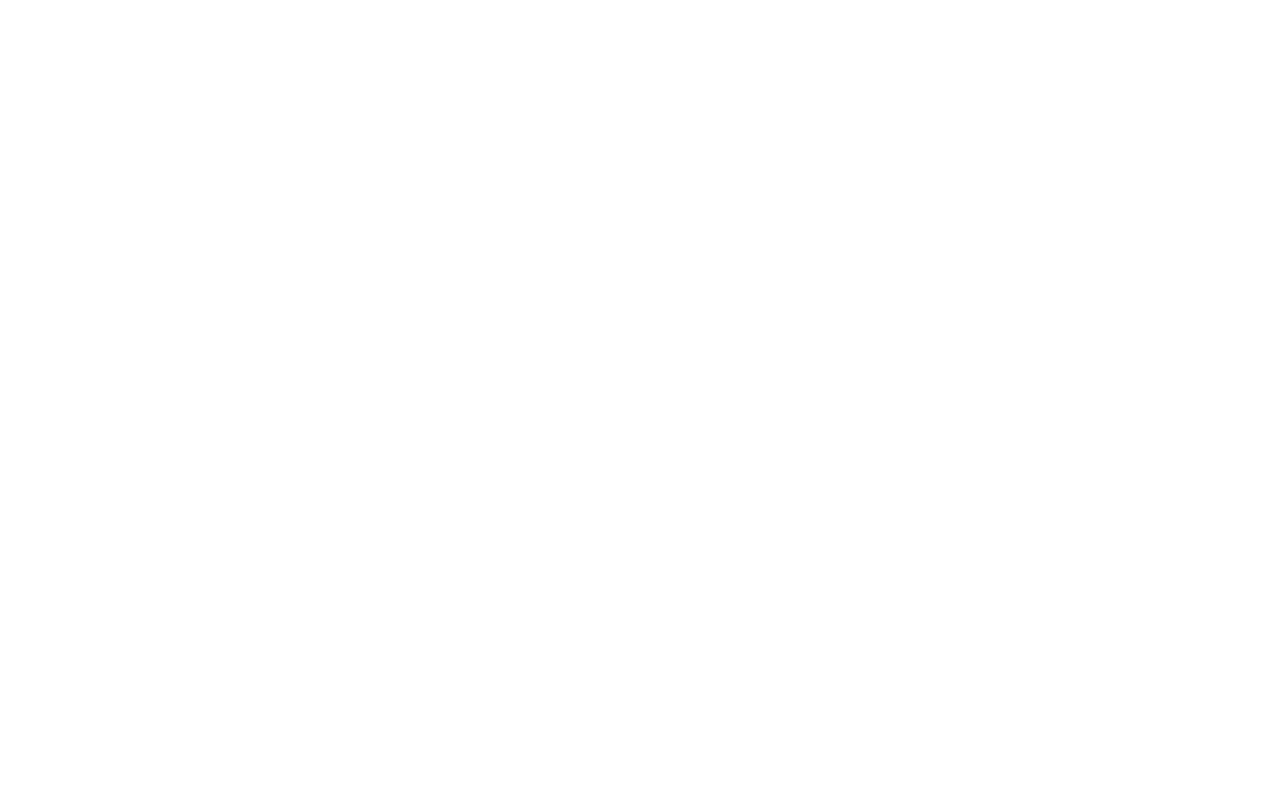
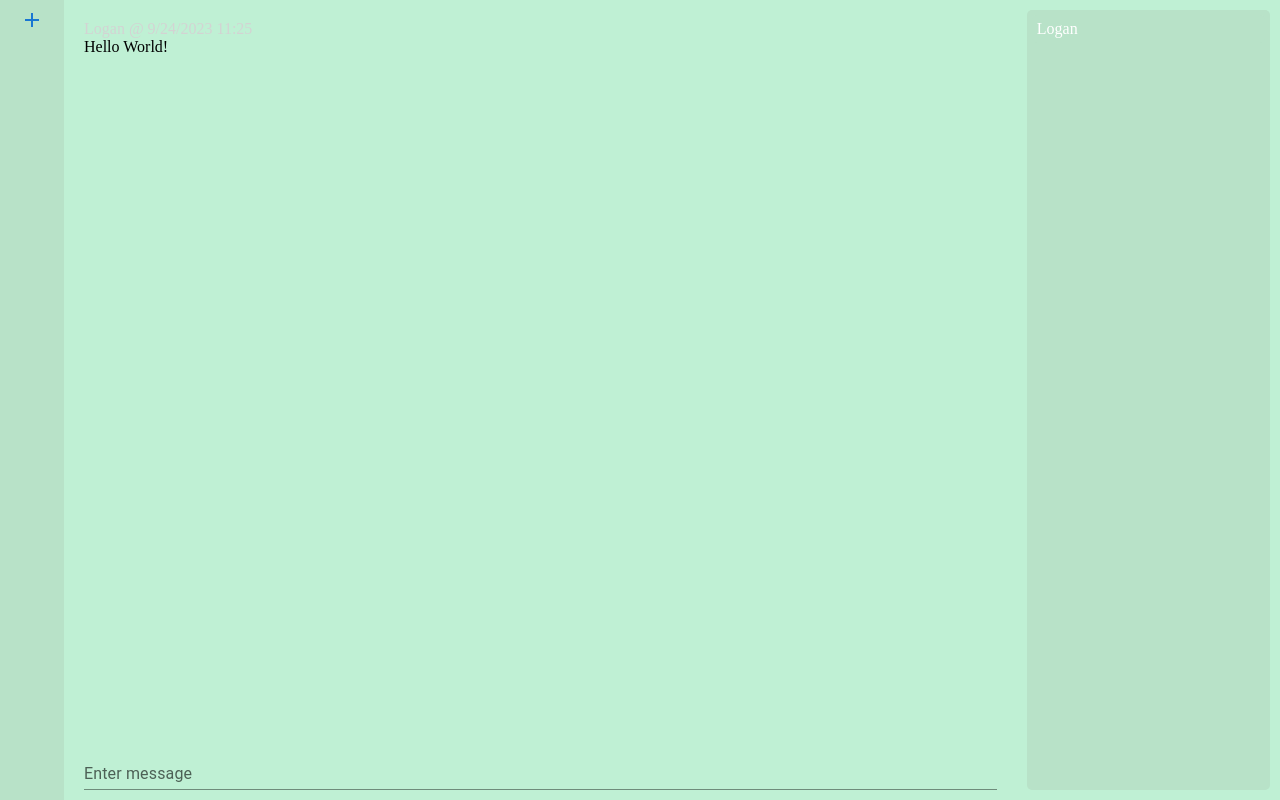
Before and after one commit to LoganKloft/LMMT-SecureDove, a React (Create React App) app in the folder client/: page /home in a window 1280 px wide. Before the commit this address had no page. Built offline with nearby package versions, Linux system fonts and the light colour scheme.

Commit message:
Add login page.

```diff
--- a/client/package.json
+++ b/client/package.json
@@ -5,6 +5,7 @@
   "dependencies": {
     "@emotion/react": "^11.11.1",
     "@emotion/styled": "^11.11.0",
+    "@mui/icons-material": "^5.14.9",
     "@mui/material": "^5.14.10",
     "@testing-library/jest-dom": "^5.17.0",
     "@testing-library/react": "^13.4.0",
@@ -40,5 +41,8 @@
       "last 1 firefox version",
       "last 1 safari version"
     ]
+  },
+  "devDependencies": {
+    "@babel/plugin-proposal-private-property-in-object": "^7.21.11"
   }
 }
--- a/client/src/App.jsx
+++ b/client/src/App.jsx
@@ -1,6 +1,7 @@
 import './App.scss'
 import { Routes, Route } from 'react-router-dom'
-import Login from './components/Login'
+import Login from './components/Login';
+import Home from './components/Home';
 
 function App() {
 
@@ -8,6 +9,7 @@
     <div className='App'>
       <Routes>
         <Route path='/' element={<Login />} />
+        <Route path='home' element={<Home />} />
       </Routes>
     </div>
   );
--- /dev/null
+++ b/client/src/_colors.scss
@@ -0,0 +1,5 @@
+$color1: #F7DBFF;
+$primary: #B8E2C8; // Primary
+$secondary: #BFF0D4; // Secondary
+$accent: #2C302E; // Accent
+$color5: #474A48;
--- /dev/null
+++ b/client/src/components/Hallway.jsx
@@ -0,0 +1,17 @@
+import React from 'react'
+import Stack from '@mui/material/Stack';
+import IconButton from '@mui/material/IconButton';
+import AddIcon from '@mui/icons-material/Add';
+import "./Hallway.scss";
+
+export default function Hallway() {
+    return (
+        <div className='Hallway'>
+            <Stack direction="column" spacing={1}>
+                <IconButton color="primary">
+                    <AddIcon />
+                </IconButton>
+            </Stack>
+        </div>
+    )
+}
--- /dev/null
+++ b/client/src/components/Hallway.scss
@@ -0,0 +1,6 @@
+@import '../colors.scss';
+
+.Hallway {
+    background-color: $primary;
+    width: 5%;
+}
--- /dev/null
+++ b/client/src/components/Home.jsx
@@ -0,0 +1,16 @@
+import React from 'react'
+import Hallway from './Hallway';
+import Room from './Room';
+import "./Home.scss";
+
+export default function Home() {
+    return (
+        <div className="Home">
+            {/* hallway sends back which room to join as a uuid */}
+            <Hallway />
+
+            {/* pass in  */}
+            <Room />
+        </div>
+    )
+}
--- /dev/null
+++ b/client/src/components/Home.scss
@@ -0,0 +1,5 @@
+.Home {
+    width: 100%;
+    height: 100%;
+    display: flex;
+}
--- a/client/src/components/Login.jsx
+++ b/client/src/components/Login.jsx
@@ -1,10 +1,71 @@
-import React from 'react'
+import React, { useState } from 'react'
+import Input from '@mui/material/Input';
+import InputLabel from '@mui/material/InputLabel';
+import InputAdornment from '@mui/material/InputAdornment';
+import FormControl from '@mui/material/FormControl';
+import AccountCircle from '@mui/icons-material/AccountCircle';
+import Stack from '@mui/material/Stack';
+import { useNavigate } from 'react-router-dom';
 import './Login.scss'
 
 export default function Login() {
+
+    const [username, setUsername] = useState("");
+
+    const navigate = useNavigate();
+
+    function buttonClickHandler() {
+        // attempt to create a websocket
+
+        // (later we can enforce unique usernames) if failed:
+        // failure due to duplicate username?
+
+        // if successful:
+        // go to home page
+        navigate('/home');
+    }
+
     return (
-        <div className='Login'>
-
+        <div className="Login background">
+            <span></span>
+            <span></span>
+            <span></span>
+            <span></span>
+            <span></span>
+            <span></span>
+            <span></span>
+            <span></span>
+            <span></span>
+            <span></span>
+            <span></span>
+            <span></span>
+            <span></span>
+            <span></span>
+            <span></span>
+            <span></span>
+            <span></span>
+            <span></span>
+            <span></span>
+            <span></span>
+            <Stack direction="column" spacing={2}>
+                <FormControl variant="standard">
+                    <InputLabel htmlFor="username">
+                        Username
+                    </InputLabel>
+                    <Input
+                        id="username"
+                        startAdornment={
+                            <InputAdornment position="start">
+                                <AccountCircle />
+                            </InputAdornment>
+                        }
+                        onChange={(event) => {
+                            setUsername(event.target.value);
+                        }}
+                    />
+                </FormControl>
+                <button className="submit" onClick={buttonClickHandler}>Login</button>
+            </Stack>
         </div>
     )
 }
--- a/client/src/components/Login.scss
+++ b/client/src/components/Login.scss
@@ -1 +1,83 @@
-.Login {}
+@use 'sass:math';
+@import '../_colors';
+
+
+$particleSize: 20vmin;
+$animationDuration: 6s;
+$amount: 20;
+
+.background span {
+    width: $particleSize;
+    height: $particleSize;
+    border-radius: $particleSize;
+    backface-visibility: hidden;
+    position: absolute;
+    animation-name: move;
+    animation-duration: $animationDuration;
+    animation-timing-function: linear;
+    animation-iteration-count: infinite;
+    $colors: (
+        #583C87,
+        #E45A84,
+        #FFACAC
+    );
+
+@for $i from 1 through $amount {
+    &:nth-child(#{$i}) {
+        color: nth($colors, random(length($colors)));
+        top: random(100) * 1%;
+        left: random(100) * 1%;
+        animation-duration: calc((math.random(math.div($animationDuration, 1s) * 10)) / 10 * 1s + 10s);
+        animation-delay: calc(math.random(math.div($animationDuration + 10, 1s) * 10) / 10 * -1s);
+        transform-origin: (random(50) - 25) * 1vw (random(50) - 25) * 1vh;
+        $blurRadius: (
+            random() + 0.5) * $particleSize * 0.5;
+        $x: if(random() > 0.5, -1, 1
+        );
+    box-shadow: ($particleSize * 2 * $x) 0 $blurRadius currentColor;
+}
+}
+}
+
+@keyframes move {
+    100% {
+        transform: translate3d(0, 0, 1px) rotate(360deg);
+    }
+}
+
+.Login {
+    position: relative;
+    overflow: hidden;
+    height: 100%;
+    width: 100%;
+    display: flex;
+    justify-content: center;
+    align-items: center;
+
+    .submit {
+        background-color: #1976D2;
+        color: white;
+        padding: 6px 16px;
+        font-family: Roboto, Helvetica, Arial, sans-serif;
+        font-size: 14px;
+        border-radius: 4px;
+        box-shadow: 0px 3px 1px -2px rgba(0, 0, 0, 0.2), 0px 2px 2px 0px rgba(0, 0, 0, 0.14), 0px 1px 5px 0px rgba(0, 0, 0, 0.12);
+        text-transform: uppercase;
+        font-weight: 500;
+        border: 0;
+        line-height: 1.75;
+        letter-spacing: .02857em;
+        z-index: 1;
+    }
+
+    .submit:hover {
+        cursor: pointer;
+        transition-duration: .1s;
+        background-image: linear-gradient(rgb(0 0 0/10%) 0 0);
+        box-shadow: 0px 3px 15px rgba(0, 0, 0, 0.2);
+    }
+
+    .submit:active {
+        box-shadow: 0px 3px 50px rgba(0, 0, 0, 0.2);
+    }
+}
--- a/client/src/components/Room.jsx
+++ b/client/src/components/Room.jsx
@@ -0,0 +1,53 @@
+import React, { useState } from 'react';
+import TextField from '@mui/material/TextField';
+import './Room.scss';
+
+// when we send a message, we provide the userid which says who is sending the message
+// we also need a destination to send the message to, this is the roomid
+// the socket is the vessel for communication
+export default function Room({ userid, username, roomid, socket }) {
+
+    const [messages, setMessages] = useState([{ "timestamp": "Logan @ 9/24/2023 11:25", "content": "Hello World!" }]);
+    const [users, setUsers] = useState(["Logan"]);
+
+    return (
+        <div className="Room">
+            <div className="content-wrapper">
+                <div className="messages-wrapper">
+                    {/* Display messages*/}
+                    {
+                        messages &&
+                        messages.map(message => {
+                            return (
+                                <div className="message">
+                                    <p className="messageHeader">{message.timestamp}</p>
+                                    <p className="messageContent">{message.content}</p>
+                                </div>
+                            )
+                        })
+                    }
+                </div>
+
+                <div className="input-wrapper">
+                    {/* Input for message */}
+                    <TextField id="standard-basic" label="Enter message" variant="standard" fullWidth />
+                </div>
+            </div>
+
+            <div className="participants-wrapper">
+                <div>
+                    {/* participants */}
+                    <div>
+                        {
+                            users &&
+                            users.map(user => {
+                                return (<p>{user}</p>)
+                            })
+                        }
+                    </div>
+                </div>
+            </div>
+
+        </div>
+    )
+}
--- a/client/src/components/Room.scss
+++ b/client/src/components/Room.scss
@@ -0,0 +1,58 @@
+@import '../colors.scss';
+
+.Room {
+    flex-grow: 1;
+    background-color: $secondary;
+    display: flex;
+
+    .input-wrapper {
+        padding: 0px 10px;
+    }
+
+    .messages-wrapper {
+        padding: 10px;
+        flex-grow: 1;
+    }
+
+    .message {
+        p {
+            margin: 0px;
+        }
+    }
+
+    .messageHeader {
+        color: lightgray
+    }
+
+    .messageContent {
+        color: black;
+    }
+
+    .content-wrapper {
+        flex-grow: 1;
+        display: flex;
+        flex-direction: column;
+        padding: 10px;
+    }
+
+    .participants-wrapper {
+        max-width: 250px;
+        width: 20%;
+        min-width: 150px;
+        padding: 10px;
+        display: flex;
+        flex-direction: column;
+
+        div {
+            background-color: #B8E2C8;
+            border-radius: 5px;
+            color: #fff;
+            flex-grow: 1;
+            padding: 5px;
+        }
+
+        p {
+            margin: 0px;
+        }
+    }
+}
--- a/client/src/index.scss
+++ b/client/src/index.scss
@@ -1,9 +1,3 @@
-$color1: #F7DBFF;
-$color1: #B8E2C8; // Primary
-$color1: #BFF0D4; // Secondary
-$color1: #2C302E; // Accent
-$color1: #474A48;
-
 html,
 body {
     margin: 0px;
```
Also changed, not shown: 1 other file (tests, documents, lock files or other folders).
